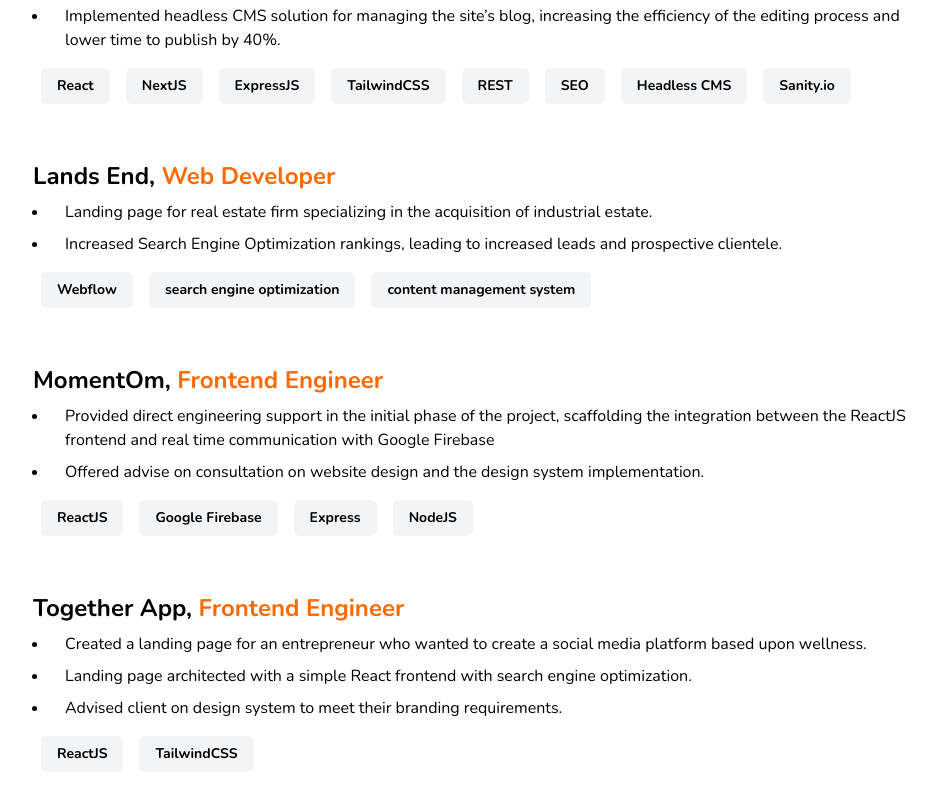
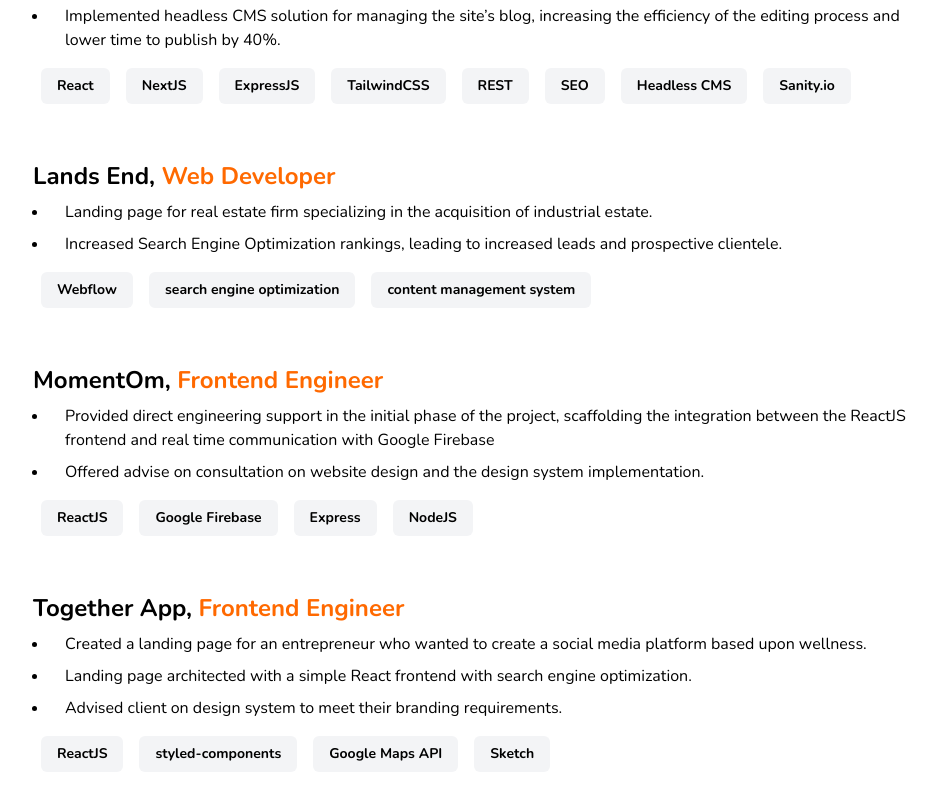
Before and after one commit to chris-av/portfolio-react, a Next.js app: page /resume in a window 1280 px wide. Shown: the part 2558-3358 px from the top of the page, without its empty margins (157-1094 px from the left). Built offline with nearby package versions, Linux system fonts and the light colour scheme.

Commit message:
update tags

```diff
--- a/data/resume.data.ts
+++ b/data/resume.data.ts
@@ -82,7 +82,7 @@ export const freelance: Job[] = [
       "Landing page architected with a simple React frontend with search engine optimization.",
       "Advised client on design system to meet their branding requirements."
     ],
-    tags: ["ReactJS", "TailwindCSS"],
+    tags: ["ReactJS", "styled-components", "Google Maps API", "Sketch"],
   }
 ];
 
```
